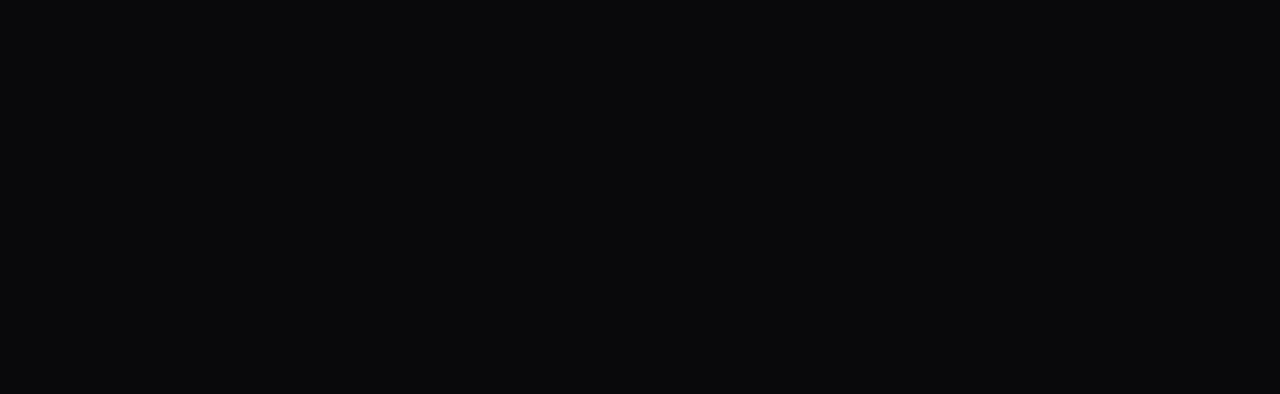
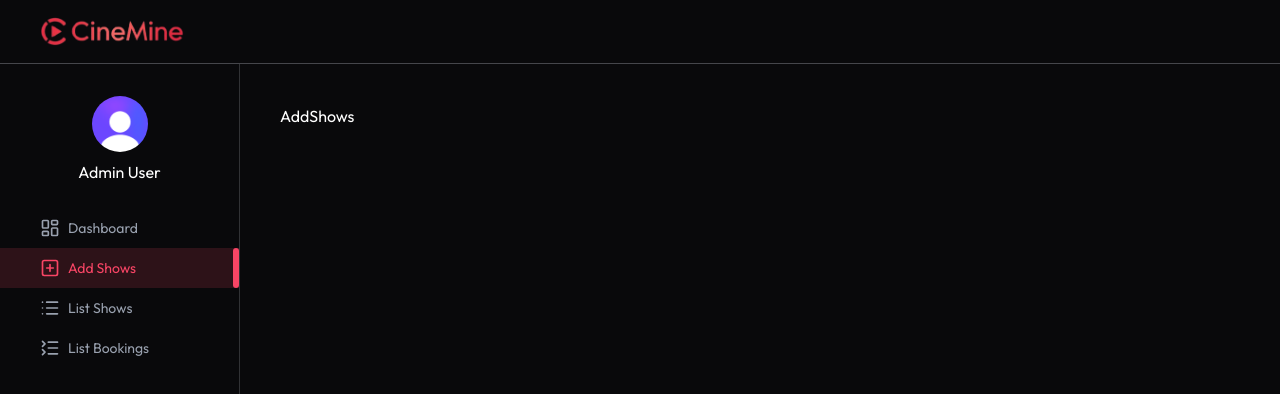
Before and after one commit to Coder-Pallab/Movie-Ticket-Booking-System, a React (Vite) app in the folder frontend/: page /admin/add-shows in a window 1280 px wide. Before the commit this address had no page. Shown: the top 394 px of the page. Built offline with nearby package versions, Linux system fonts and the light colour scheme.

Commit message:
Admin pages

```diff
--- a/frontend/src/App.jsx
+++ b/frontend/src/App.jsx
@@ -1,33 +1,44 @@
-import React from 'react'
-import { Routes, Route, useLocation } from 'react-router-dom'
-import Home from './pages/Home'
-import Navbar from './components/Navbar'
-import Movies from './pages/Movies'
-import MovieDetails from './pages/MovieDetails'
-import SeatLayout from './pages/SeatLayout'
-import MyBookings from './pages/MyBookings'
-import { Toaster } from 'react-hot-toast'
-import Footer from './components/Footer'
-import Favorites from './pages/Favorites'
+import React from "react";
+import { Routes, Route, useLocation } from "react-router-dom";
+import Home from "./pages/Home";
+import Navbar from "./components/Navbar";
+import Movies from "./pages/Movies";
+import MovieDetails from "./pages/MovieDetails";
+import SeatLayout from "./pages/SeatLayout";
+import MyBookings from "./pages/MyBookings";
+import { Toaster } from "react-hot-toast";
+import Footer from "./components/Footer";
+import Favorites from "./pages/Favorites";
+import Layout from "./pages/admin/Layout";
+import Dashboard from "./pages/admin/Dashboard";
+import AddShows from "./pages/admin/AddShows";
+import ListShows from "./pages/admin/ListShows";
+import ListBookings from "./pages/admin/ListBookings";
 
 const App = () => {
-  const isAdminRoute = useLocation().pathname.startsWith('/admin');
+  const isAdminRoute = useLocation().pathname.startsWith("/admin");
 
   return (
     <>
-    <Toaster/>
+      <Toaster />
       {!isAdminRoute && <Navbar />}
       <Routes>
-        <Route path="/" element={<Home/>} />
-        <Route path="/movies" element={<Movies/>} />
-        <Route path="/movies/:id" element={<MovieDetails/>} />
-        <Route path="/movies/:id/:date" element={<SeatLayout/>} />
-        <Route path="/my-bookings" element={<MyBookings/>} />
-        <Route path="/favorites" element={<Favorites/>} />
+        <Route path="/" element={<Home />} />
+        <Route path="/movies" element={<Movies />} />
+        <Route path="/movies/:id" element={<MovieDetails />} />
+        <Route path="/movies/:id/:date" element={<SeatLayout />} />
+        <Route path="/my-bookings" element={<MyBookings />} />
+        <Route path="/favorites" element={<Favorites />} />
+        <Route path="/admin/*" element={<Layout />}>
+          <Route index element={<Dashboard />} />
+          <Route path="add-shows" element={<AddShows />} />
+          <Route path="list-shows" element={<ListShows />} />
+          <Route path="list-bookings" element={<ListBookings />} />
+        </Route>
       </Routes>
-      {!isAdminRoute && <Footer/>}
+      {!isAdminRoute && <Footer />}
     </>
-  )
-}
+  );
+};
 
-export default App
+export default App;
--- /dev/null
+++ b/frontend/src/components/admin/AdminNavbar.jsx
@@ -0,0 +1,15 @@
+import React from 'react'
+import { Link } from 'react-router-dom'
+import { assets } from '../../assets/assets'
+
+const AdminNavbar = () => {
+  return (
+    <div className='flex items-center justify-between px-6 md:px-10 h-16 border-b border-gray-300/30'>
+        <Link to='/'>
+        <img src={assets.logo} alt="Logo" className='w-36 h-auto'/>
+        </Link>
+    </div>
+  )
+}
+
+export default AdminNavbar
--- /dev/null
+++ b/frontend/src/components/admin/AdminSidebar.jsx
@@ -0,0 +1,42 @@
+import React from 'react'
+import { assets } from '../../assets/assets'
+import { LayoutDashboardIcon, ListCollapseIcon, ListIcon, PlusSquareIcon } from 'lucide-react';
+import { NavLink } from 'react-router-dom';
+
+const AdminSidebar = () => {
+
+    const user = {
+        firstName: "Admin",
+        lastName: "User",
+        imageUrl: assets.profile,
+    };
+
+    const adminNavLinks = [
+        {name: 'Dashboard', path: '/admin', icon: LayoutDashboardIcon},
+        {name: 'Add Shows', path: '/admin/add-shows', icon: PlusSquareIcon},
+        {name: 'List Shows', path: '/admin/list-shows', icon: ListIcon},
+        {name: 'List Bookings', path: '/admin/list-bookings', icon: ListCollapseIcon},
+    ]
+
+  return (
+    <div className='h-[calc(100vh-64px)] md:flex flex-col items-center pt-8 max-w-13 md:max-w-60 w-full border-r border-gray-300/20 text-sm'>
+        <img className='h-9 md:h-14 md:w-14 rounded-full mx-auto' src={user.imageUrl} alt="Sidebar" />
+        <p className='mt-2 text-base max-md:hidden'>{user.firstName} {user.lastName}</p>
+        <div className='w-full'>
+            {adminNavLinks.map((link, index)=> (
+                <NavLink to={link.path} className={({isActive}) => `relative flex items-center max-md:justify-center gap-2 w-full py-2.5 md:pl-10 first:mt-6 text-gray-400 ${isActive && 'bg-primary/15 text-primary group'}`} end>
+                    {({isActive})=> (
+                        <>
+                        <link.icon className='w-5 h-5'/>
+                        <p className='max-md:hidden'>{link.name}</p>
+                        <span className={`w-1.5 h-10 rounded-lg right-0 absolute ${isActive && 'bg-primary'}`}/>
+                        </>
+                    )}
+                </NavLink>
+            ))}
+        </div>
+    </div>
+  )
+}
+
+export default AdminSidebar
--- /dev/null
+++ b/frontend/src/lib/dateFormat.js
@@ -0,0 +1,9 @@
+export const dateFormat = (date) => {
+    return new Date(date).toLocaleString('en-US', {
+        weekday: 'short',
+        month: 'long',
+        day: 'numeric',
+        hour: 'numeric',
+        minute: 'numeric'
+    })
+}
--- a/frontend/src/pages/MyBookings.jsx
+++ b/frontend/src/pages/MyBookings.jsx
@@ -1,9 +1,60 @@
-import React from 'react'
+import React, { useEffect, useState } from "react";
+import { dummyBookingData } from "../assets/assets";
+import Loading from "../components/Loading";
+import BlurCircle from "../components/BlurCircle";
+import timeFormat from "../lib/timeFormat";
+import { dateFormat } from "../lib/dateFormat";
 
 const MyBookings = () => {
-  return (
-    <div>MyBookings</div>
-  )
-}
+  const currency = import.meta.env.VITE_CURRENCY;
 
-export default MyBookings
+  const [bookings, setBookings] = useState([]);
+  const [isLoading, setIsLoading] = useState(true);
+
+  const getMyBookings = () => {
+    setBookings(dummyBookingData);
+    setIsLoading(false);
+  };
+
+  useEffect(() => {
+    getMyBookings();
+  }, []);
+  return !isLoading ? (
+    <div className="relative px-6 md:px-16 lg:px-40 pt-30 md:pt-40 min-h-[80vh]">
+      <BlurCircle top="100px" left="100px" />
+      <div>
+        <BlurCircle bottom="0px" left="600px"/>
+      </div>
+      <h1 className="text-xl font-semibold mb-4">My Bookings</h1>
+
+      {bookings.map((item, index)=> (
+        <div key={index} className="flex flex-col md:flex-row justify-between bg-primary/8 border border-primary/20 rounded-lg mt-4 p-2 max-w-3xl">
+          <div className="flex flex-col md:flex-row">
+            <img src={item.show.movie.poster_path} alt="" className="md:max-w-45 aspect-video h-auto object-cover object-bottom rounded"/>
+            <div className="flex flex-col p-4">
+              <p className="text-lg font-semibold">{item.show.movie.title}</p>
+              <p className="text-gray-400 text-sm">{timeFormat(item.show.movie.runtime)}</p>
+              <p className="text-gray-400 text-sm mt-auto">{dateFormat(item.show.showDateTime)}</p>
+            </div>
+          </div>
+
+          <div className="flex flex-col md:items-end md:text-right justify-between p-4">
+            <div className="flex items-center gap-4">
+              <p className="text-2xl font-semibold mb-3">{currency}{item.amount}</p>
+              {!item.isPaid && <button className="bg-primary px-4 py-1.5 mb-3 text-sm rounded-full font-medium cursor-pointer">Pay Now</button>}
+            </div>
+            <div className="text-sm">
+              <p><span className="text-gray-400">Total Tickets : {item.bookedSeats.length}</span></p>
+
+              <p><span className="text-gray-400">Seat Number : {item.bookedSeats.join(", ")}</span></p>
+            </div>
+          </div>
+        </div>
+      ))}
+    </div>
+  ) : (
+    <Loading />
+  );
+};
+
+export default MyBookings;
--- /dev/null
+++ b/frontend/src/pages/admin/AddShows.jsx
@@ -0,0 +1,9 @@
+import React from 'react'
+
+const AddShows = () => {
+  return (
+    <div>AddShows</div>
+  )
+}
+
+export default AddShows
--- /dev/null
+++ b/frontend/src/pages/admin/Dashboard.jsx
@@ -0,0 +1,9 @@
+import React from 'react'
+
+const Dashboard = () => {
+  return (
+    <div>Dashboard</div>
+  )
+}
+
+export default Dashboard
--- /dev/null
+++ b/frontend/src/pages/admin/Layout.jsx
@@ -0,0 +1,20 @@
+import React from 'react'
+import AdminNavbar from '../../components/admin/AdminNavbar'
+import AdminSidebar from '../../components/admin/AdminSidebar'
+import { Outlet } from 'react-router-dom'
+
+const Layout = () => {
+  return (
+    <>
+        <AdminNavbar/>
+        <div className='flex'>
+            <AdminSidebar/>
+            <div className='flex-1 px-4 py-10 md:px-10 h-[calc(100vh-64px)] overflow-y-auto'>
+                <Outlet/>
+            </div>
+        </div>
+    </>
+  )
+}
+
+export default Layout
--- /dev/null
+++ b/frontend/src/pages/admin/ListBookings.jsx
@@ -0,0 +1,9 @@
+import React from 'react'
+
+const ListBookings = () => {
+  return (
+    <div>ListBookings</div>
+  )
+}
+
+export default ListBookings
--- /dev/null
+++ b/frontend/src/pages/admin/ListShows.jsx
@@ -0,0 +1,9 @@
+import React from 'react'
+
+const ListShows = () => {
+  return (
+    <div>ListShows</div>
+  )
+}
+
+export default ListShows
```
Also changed, not shown: 1 other file (tests, documents, lock files or other folders).
